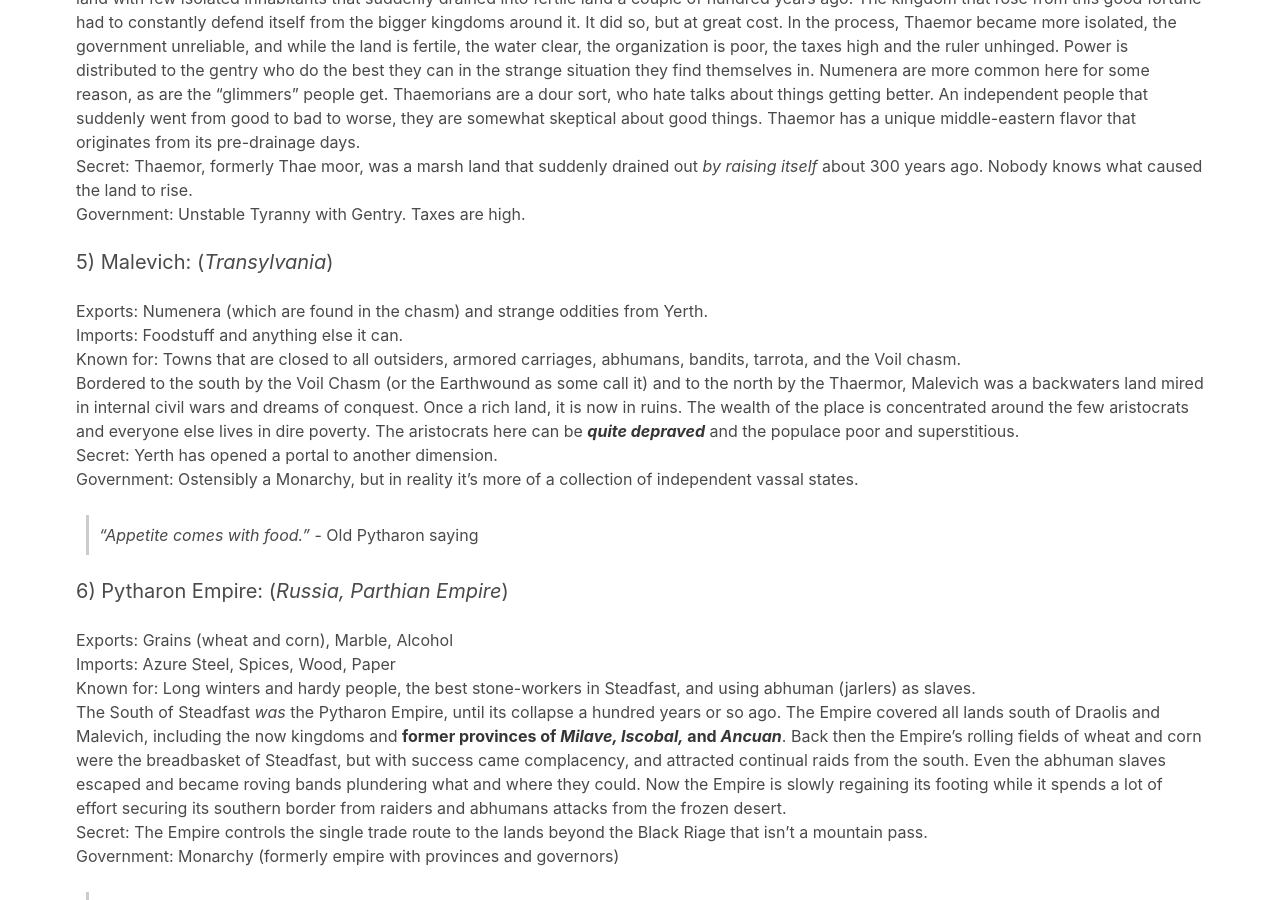
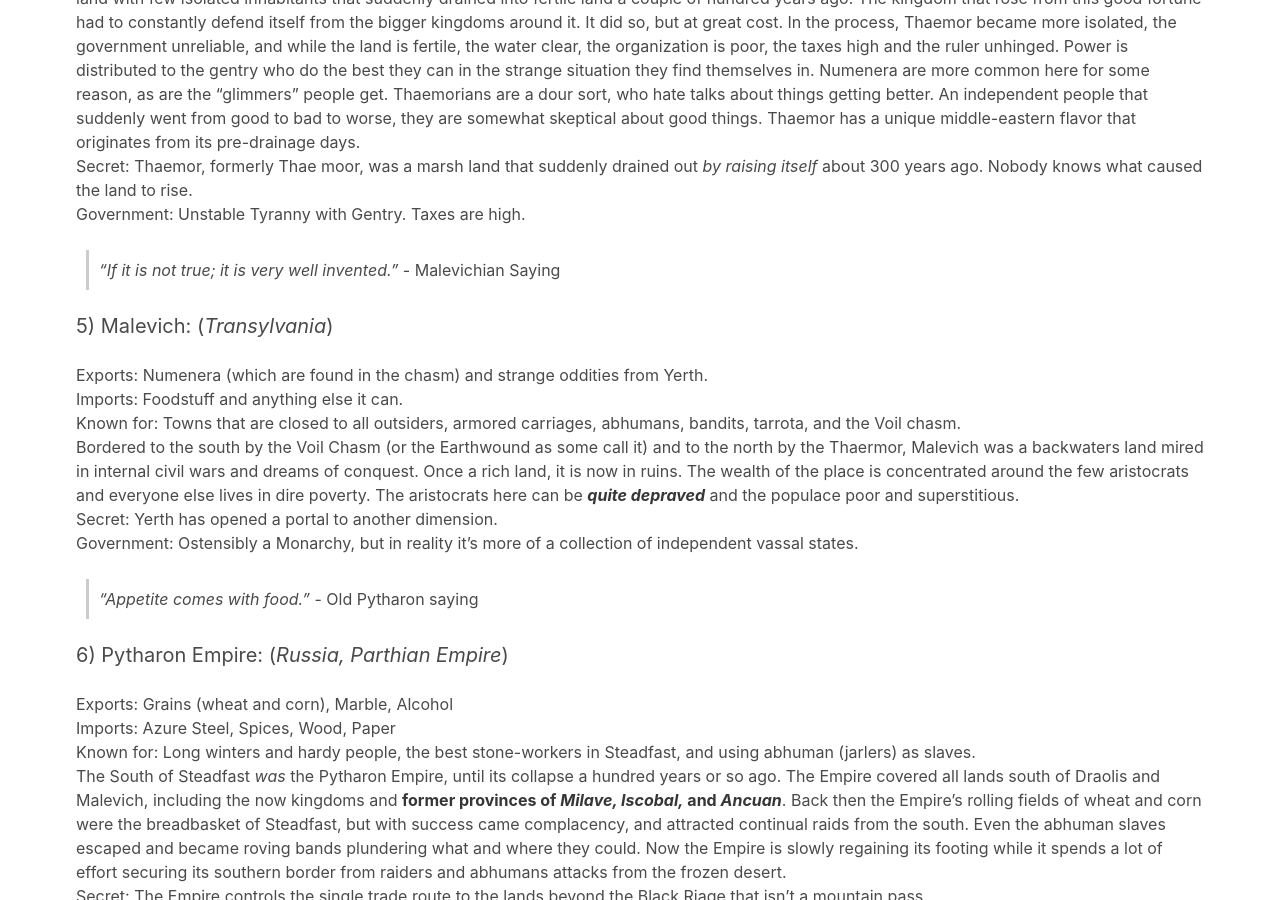
Before and after one commit to rebelwarrior/numenera, a Jekyll site: the page built from setting/ninth-world.md, in a window 1280 px wide and 900 px high, scrolled down 3768 px. Built offline with Jekyll 4.4.1, drawn with Linux system fonts in a browser that asks for light colours; nearby versions of some CDN libraries.

Commit message:
Update ninth-world.md

```diff
--- a/setting/ninth-world.md
+++ b/setting/ninth-world.md
@@ -127,6 +127,8 @@ Known for: A mad tyrant king who talks to himself. The melancholy kingdom. The c
 Once a coveted piece of land between three neighboring kingdoms, now it is a sad yet independent kingdom. Thaemor was an undesirable swampy land with few isolated inhabitants that suddenly drained into fertile land a couple of hundred years ago. The kingdom that rose from this good fortune had to constantly defend itself from the bigger kingdoms around it. It did so, but at great cost. In the process, Thaemor became more isolated, the government unreliable, and while the land is fertile, the water clear, the organization is poor, the taxes high and the ruler unhinged. Power is distributed to the gentry who do the best they can in the strange situation they find themselves in.  Numenera are more common here for some reason, as are the "glimmers" people get. Thaemorians are a dour sort, who hate talks about things getting better. An independent people that suddenly went from good to bad to worse, they are somewhat skeptical about good things. Thaemor has a unique middle-eastern flavor that originates from its pre-drainage days.
 Secret: Thaemor, formerly Thae moor, was a marsh land that suddenly drained out _by raising itself_ about 300 years ago. Nobody knows what caused the land to rise.
 Government: Unstable Tyranny with Gentry. Taxes are high.
+
+> _"If it is not true; it is very well invented."_ - Malevichian Saying
 
 #### Malevich
 {:.is-sr-only}
```
